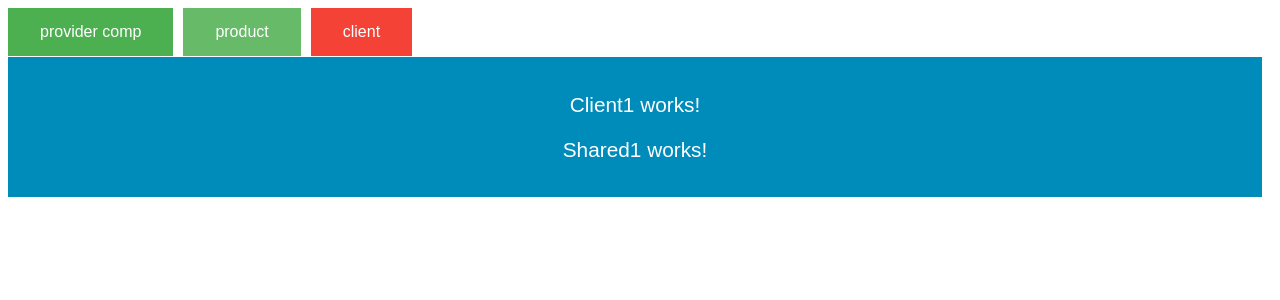
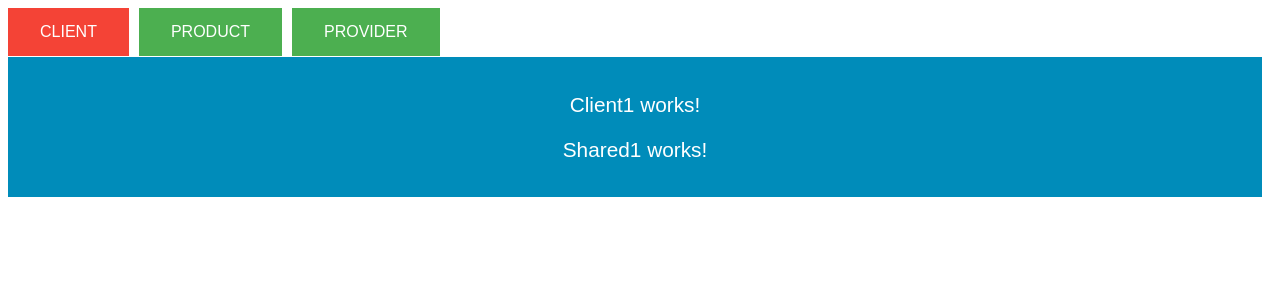
Before and after one commit to AleS900/angular-course-2021, an Angular app: page /client/client1 in a window 1280 px wide. Shown: the top 300 px of the page. Built offline with nearby package versions, Linux system fonts and the light colour scheme.

Commit message:
Test 1 /  Task 2 / COMPLETE

```diff
--- a/src/app/app.component.html
+++ b/src/app/app.component.html
@@ -1,16 +1,19 @@
-<!--------------- Componenet Navigation --------------->
+<!--------------- Module Navigation --------------->
+<button class="button buttonStyle1"
+        routerLink="client"
+        routerLinkActive="buttonStyle2">CLIENT</button>
+
+<button class="button buttonStyle1"
+        routerLink="product"
+        routerLinkActive="buttonStyle2">PRODUCT</button>
+
+<!--------------- Component Navigation --------------->
 
 <button class="button buttonStyle1"
         routerLink="provider"
-        routerLinkActive="buttonStyle2">provider comp</button>
+        routerLinkActive="buttonStyle2">PROVIDER</button>
 
-<!--------------- Module Navigation --------------->
-<button class="button buttonStyle5"
-        routerLink="product"
-        routerLinkActive="buttonStyle2">product</button>
-<button class="button buttonStyle1"
-        routerLink="client"
-        routerLinkActive="buttonStyle2">client</button>
+
 
 <div style="
   background-color:#008CBA; /* Blue */
```
Also changed, not shown: src/app/services/negotiation.service.ts (deleted, +0 -46 lines).
